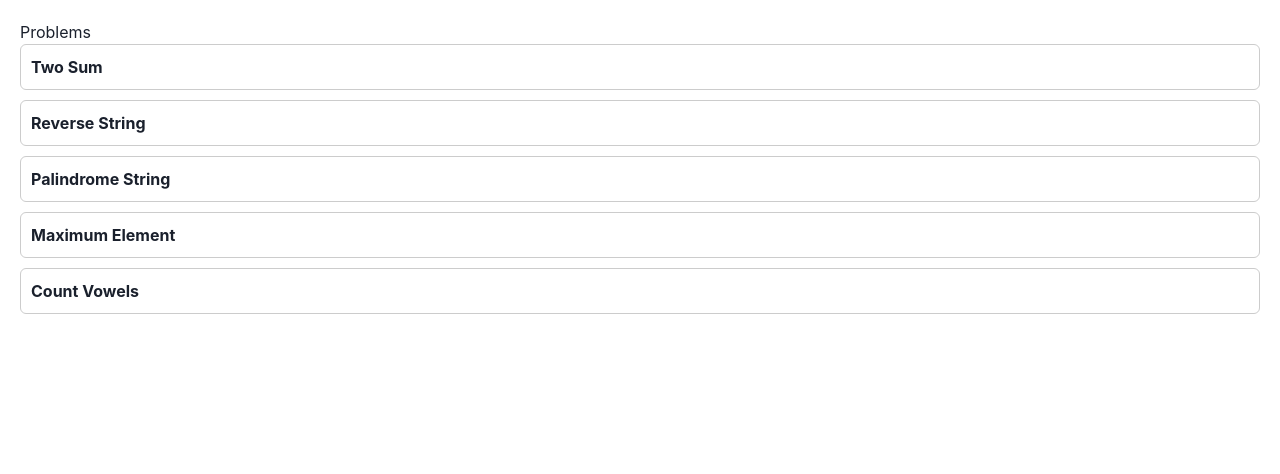
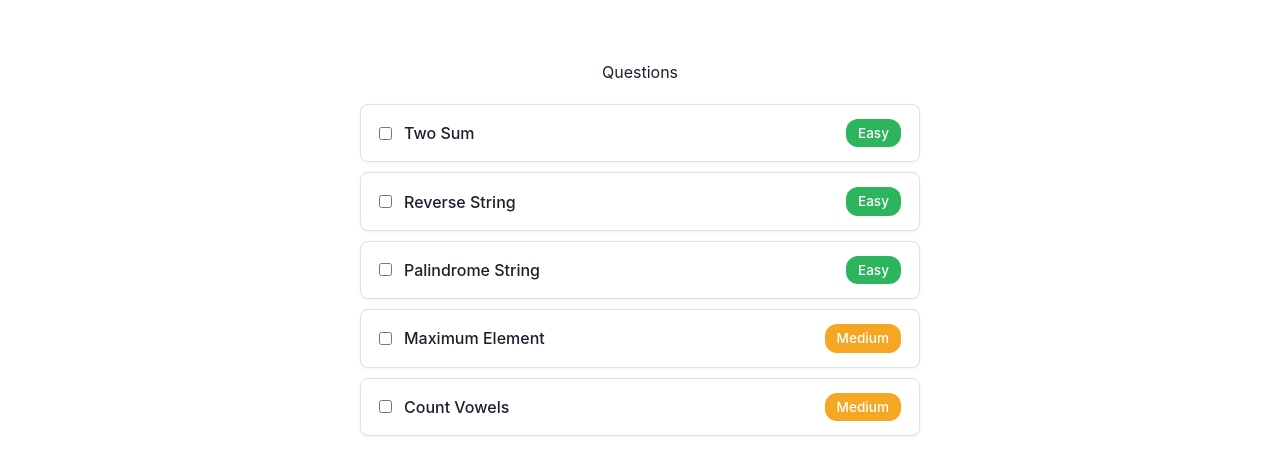
Before and after one commit to SriLakshmiPolavarapu/Coding-Practice-Platform, a React (Create React App) app: page /problems in a window 1280 px wide. Shown: the top 474 px of the page. Built offline with nearby package versions, Linux system fonts and the light colour scheme.

Commit message:
changed the layout to the old one

```diff
--- a/src/components/QuestionItem.jsx
+++ b/src/components/QuestionItem.jsx
@@ -1,31 +1,31 @@
-import {useNavigate} from "react-router-dom";
+import { useNavigate } from "react-router-dom";
 import { useState } from "react";
 
-export default function QuestionItem({question, isSolved}){
+export default function QuestionItem({ question, isSolved }) {
   const navigate = useNavigate();
   const [checked, setChecked] = useState(isSolved);
 
   const difficultyColor = {
-        Easy: "green",
-        Medium: "orange",
-        Hard: "red"
+    Easy: "#2db55d",
+    Medium: "#f5a623",
+    Hard: "#e74c3c"
   };
-
 
   return (
     <div
-        onClick={() => navigate(`/questions/${question.id}`)}
+      onClick={() => navigate(`/problems/${question.id}`)}
       style={{
-            border:"1px solid #ccc",
-            padding:"15px",
-            margin:"10px 0",
-            borderRadius:"8px",
-            cursor:"pointer",
+        border: "1px solid #e0e0e0",
+        padding: "14px 18px",
+        marginBottom: "10px",
+        borderRadius: "8px",
+        cursor: "pointer",
         display: "flex",
         alignItems: "center",
-            justifyContent: "space-between"
+        justifyContent: "space-between",
+        backgroundColor: "#fff",
+        boxShadow: "0 1px 3px rgba(0,0,0,0.06)"
       }}
-
     >
       <div style={{ display: "flex", alignItems: "center" }}>
         <input
@@ -33,20 +33,20 @@ export default function QuestionItem({question, isSolved}){
           checked={checked}
           onChange={(e) => setChecked(e.target.checked)}
           onClick={(e) => e.stopPropagation()}
-          style={{ marginRight: "10px" }}
+          style={{ marginRight: "12px", cursor: "pointer" }}
         />
-
-        <h3 style={{ margin: 0 }}>{question.title}</h3>
+        <span style={{ fontWeight: "500", fontSize: "1rem" }}>
+          {question.title}
+        </span>
       </div>
-
       <span
         style={{
           background: difficultyColor[question.difficulty],
           color: "white",
-          padding: "5px 10px",
-          borderRadius: "10px",
-          fontSize: "0.9rem",
-          marginLeft: "10px",
+          padding: "4px 12px",
+          borderRadius: "12px",
+          fontSize: "0.85rem",
+          fontWeight: "500",
           whiteSpace: "nowrap"
         }}
       >
--- a/src/pages/QuestionsPage.jsx
+++ b/src/pages/QuestionsPage.jsx
@@ -1,29 +1,13 @@
 import React from "react";
-import { Link } from "react-router-dom";
 import questions from "../data/questions.json";
+import QuestionItem from "../components/QuestionItem";
 
 const QuestionsPage = () => {
   return (
-    <div style={{ padding: "20px" }}>
-      <h1>Problems</h1>
-
+    <div style={{ maxWidth: "600px", margin: "40px auto", padding: "20px" }}>
+      <h2 style={{ textAlign: "center", marginBottom: "20px" }}>Questions</h2>
       {questions.map((q) => (
-        <div
-          key={q.id}
-          style={{
-            border: "1px solid #ccc",
-            padding: "10px",
-            marginBottom: "10px",
-            borderRadius: "6px"
-          }}
-        >
-          <Link
-            to={`/problems/${q.id}`}
-            style={{ textDecoration: "none", fontWeight: "bold" }}
-          >
-            {q.title}
-          </Link>
-        </div>
+        <QuestionItem key={q.id} question={q} isSolved={false} />
       ))}
     </div>
   );
```
Lines whose indentation alone changed are shown as unchanged.
